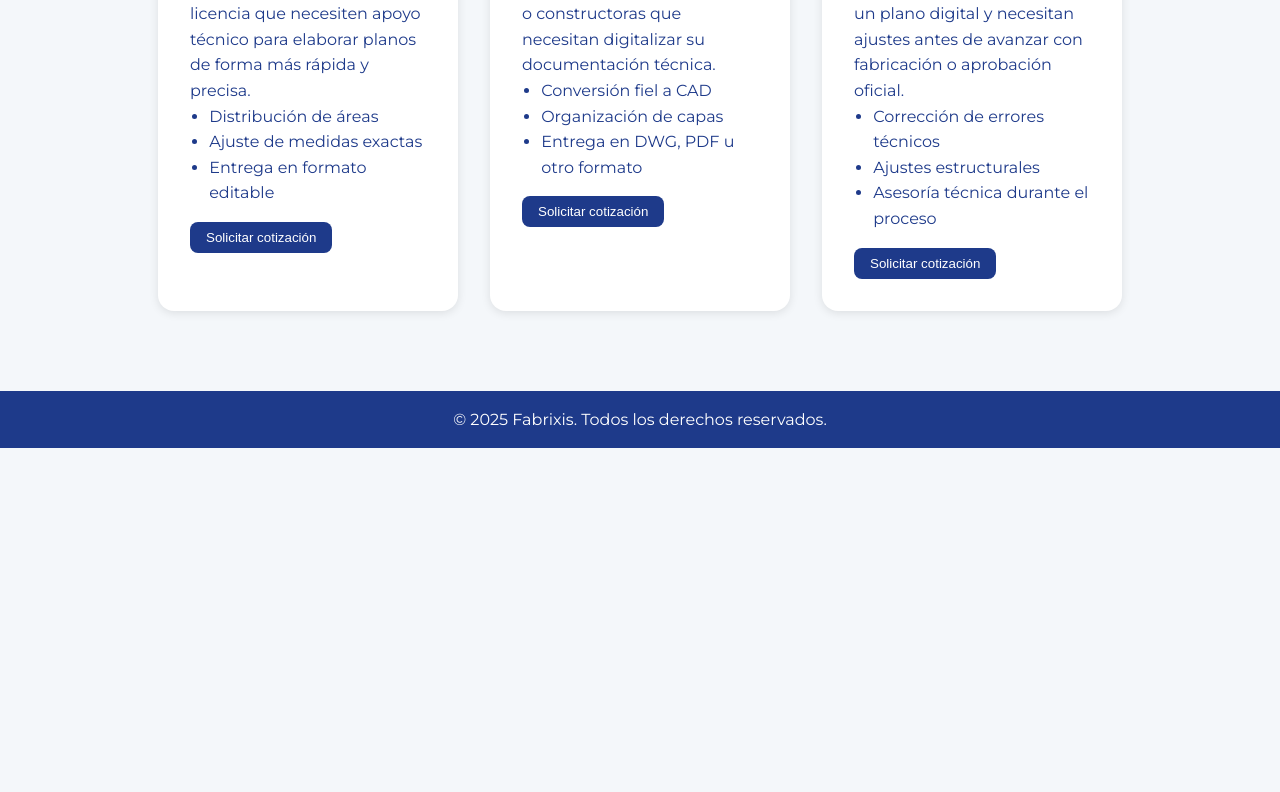
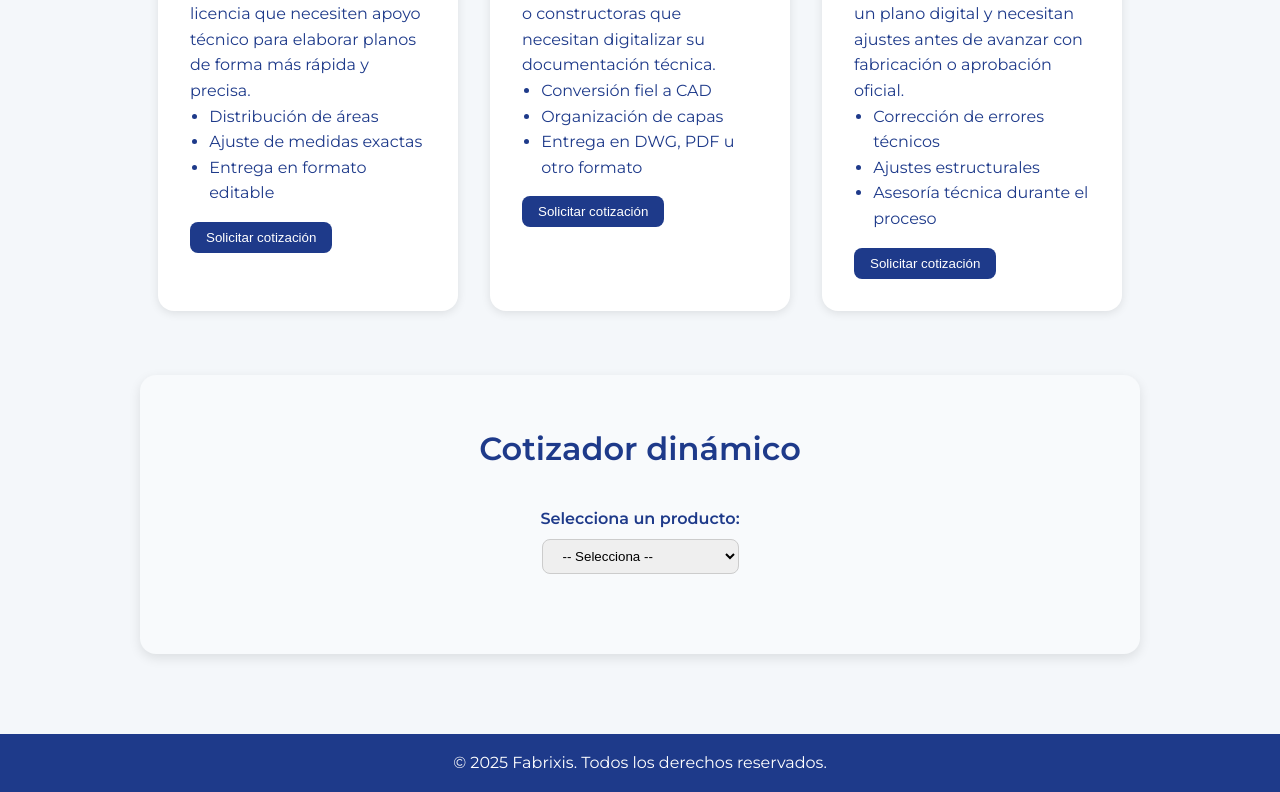
Before and after one commit to FabrixisbyPuchana/Fabrixis, a plain HTML site: page index.html in a window 1280 px wide. Shown: the part 821-1613 px from the top of the page. Before the commit the page ends 1269 px from the top, so only its background shows below. Drawn offline with Linux system fonts and the light colour scheme.

Commit message:
Update index.html

```diff
--- a/index.html
+++ b/index.html
@@ -151,6 +151,44 @@
 
     </div>
   </section>
+    <section id="cotizador" style="margin-top: 4rem; padding: 3rem; background: #f8fafc; border-radius: 1rem; box-shadow: 0 4px 12px rgba(0,0,0,0.1); max-width: 1000px; margin-left: auto; margin-right: auto;">
+  <h2 style="text-align: center; color: #1E3A8A; font-size: 2rem; margin-bottom: 2rem;">Cotizador dinámico</h2>
+
+  <!-- Producto Selector -->
+  <div style="margin-bottom: 2rem; text-align: center;">
+    <label for="producto" style="font-weight: 600; color: #1E3A8A;">Selecciona un producto:</label><br>
+    <select id="producto" onchange="mostrarFormulario()" style="margin-top: 0.5rem; padding: 0.5rem 1rem; border-radius: 0.5rem; border: 1px solid #ccc;">
+      <option value="">-- Selecciona --</option>
+      <option value="plano">Plano General</option>
+      <option value="transcripcion">Transcripción de Planos</option>
+      <option value="revision">Revisión de Planos</option>
+    </select>
+  </div>
+
+  <!-- Formularios por producto (se mostrarán según selección) -->
+  <div id="formulario-container"></div>
+
+  <!-- Resultado -->
+  <div id="resultado" style="margin-top: 2rem; text-align: center; font-size: 1.2rem; font-weight: 600; color: #1E3A8A;"></div>
+</section>
+
+<script>
+  function mostrarFormulario() {
+    const producto = document.getElementById('producto').value;
+    const container = document.getElementById('formulario-container');
+    const resultado = document.getElementById('resultado');
+    resultado.innerText = '';
+
+    fetch(`formularios/${producto}.html`)
+      .then(response => response.text())
+      .then(html => {
+        container.innerHTML = html;
+        window.scrollTo({ top: container.offsetTop - 100, behavior: 'smooth' });
+      })
+      .catch(() => container.innerHTML = '<p style="color: red; text-align: center;">Formulario no disponible.</p>');
+  }
+</script>
+
 </main>
 
   <footer>
```
